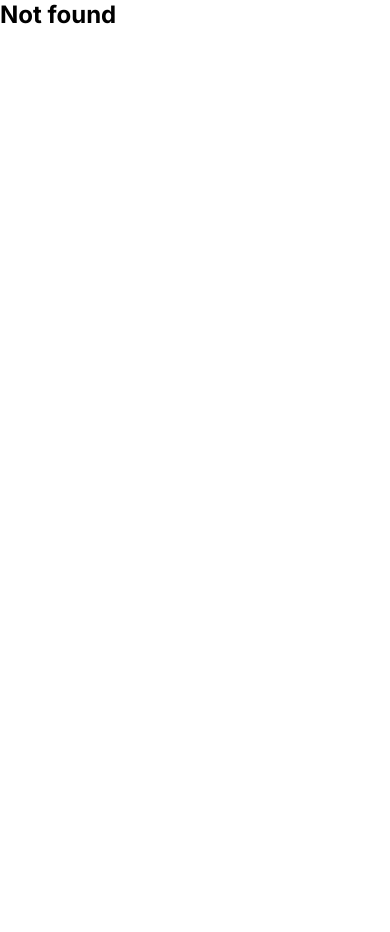
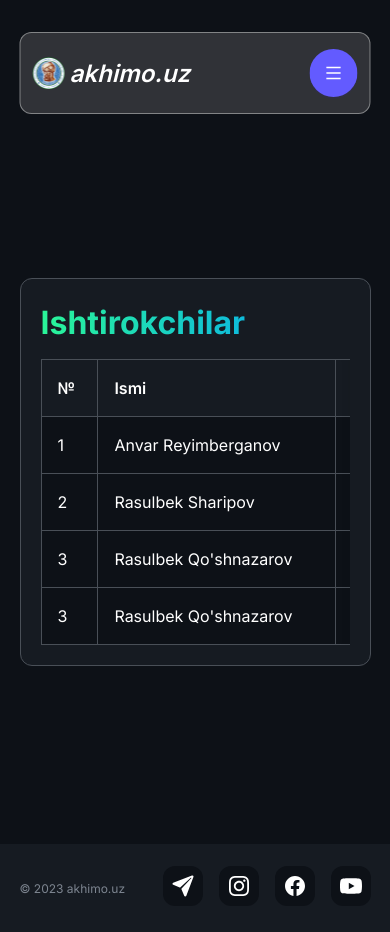
Before and after one commit to mukhammadjcn/xorazmiy, a React (Vite) app: page /participants in a window 390 px wide. Before the commit the page ends 844 px from the top, so only its background shows below. Built offline with nearby package versions, Linux system fonts and the light colour scheme.

Commit message:
Added mobils

```diff
--- a/src/layout/header/Header.tsx
+++ b/src/layout/header/Header.tsx
@@ -12,11 +12,11 @@ const menu = [
   },
   {
     name: 'Dastur',
-    link: '#explain',
+    link: '/plan',
   },
   {
     name: 'Ishtirokchilar',
-    link: '#participants',
+    link: '/participants',
   },
 ];
 
@@ -24,14 +24,18 @@ function HeaderSection() {
   const [open, setOpen] = useState(false);
   return (
     <div className="header">
-      <div className="header-logo">
-        <img src="/img/logo.png" alt="logo image" />
-        <p>akhimo.uz</p>
-      </div>
+      <Link to={'/'}>
+        <div className="header-logo">
+          <img src="/img/logo.png" alt="logo image" />
+          <p>akhimo.uz</p>
+        </div>
+      </Link>
       <div className={`header-menu ${open ? 'header-menu-active' : ''}`}>
         {menu.map((el) => (
           <div className="home-header-items" key={el.link}>
-            <a href={el.link}>{el.name}</a>
+            <Link to={el.link} onClick={() => window.reload()}>
+              {el.name}
+            </Link>
           </div>
         ))}
         <SelectLang />
--- a/src/pages/Home/components/hero/hero.scss
+++ b/src/pages/Home/components/hero/hero.scss
@@ -103,7 +103,7 @@
     &-menu {
       position: absolute;
       display: flex;
-      width: 100vw;
+      width: 110%;
       height: 100vh;
       top: -40%;
       left: -150%;
@@ -114,7 +114,7 @@
       transition: 0.3s ease-in-out;
 
       &-active {
-        left: -6%;
+        left: -5%;
       }
     }
   }
--- a/src/pages/Home/home.scss
+++ b/src/pages/Home/home.scss
@@ -4,4 +4,5 @@
   position: relative;
   color: $clr_white;
   background-color: $clr_bgd;
+  overflow-x: hidden;
 }
--- /dev/null
+++ b/src/pages/Participants/index.tsx
@@ -0,0 +1,79 @@
+import { Table } from 'antd';
+import { ColumnsType } from 'antd/es/table';
+
+function ParticipantsPage() {
+  interface DataType {
+    key: string;
+    name: string;
+    company: string;
+    user: string;
+  }
+
+  const columns: ColumnsType<DataType> = [
+    {
+      title: '№',
+      dataIndex: 'key',
+      key: 'key',
+    },
+    {
+      title: 'Ismi',
+      dataIndex: 'name',
+      key: 'name',
+    },
+    {
+      title: 'Tashkilot',
+      dataIndex: 'company',
+      key: 'company',
+    },
+    {
+      title: 'Ishtirokchi',
+      dataIndex: 'user',
+      key: 'user',
+    },
+  ];
+
+  const data: DataType[] = [
+    {
+      key: '1',
+      name: 'Anvar Reyimberganov',
+      company: 'Urgench State University (Uzbekistan)',
+      user: 'Team leader',
+    },
+    {
+      key: '2',
+      name: 'Rasulbek Sharipov',
+      company: 'Karshi State University (Uzbekistan)',
+      user: 'Participant',
+    },
+    {
+      key: '3',
+      name: "Rasulbek Qo'shnazarov",
+      company: 'UrSU (Uzbekistan)',
+      user: 'Participant',
+    },
+    {
+      key: '3',
+      name: "Rasulbek Qo'shnazarov",
+      company: 'UrSU (Uzbekistan)',
+      user: 'Participant',
+    },
+  ];
+
+  return (
+    <div className="signUp">
+      <div className="signUp-form">
+        <h2>Ishtirokchilar</h2>
+
+        <Table
+          columns={columns}
+          dataSource={data}
+          pagination={false}
+          bordered
+          scroll={{ x: 800 }}
+        />
+      </div>
+    </div>
+  );
+}
+
+export default ParticipantsPage;
--- /dev/null
+++ b/src/pages/Plan/index.tsx
@@ -0,0 +1,118 @@
+import Table, { ColumnsType } from 'antd/es/table';
+
+function PlanPage() {
+  interface DataType {
+    key: number;
+    time: string;
+    places: string;
+    location: string;
+  }
+
+  const columns: ColumnsType<DataType> = [
+    {
+      title: 'Kun',
+      key: 'day',
+      onCell: (record) => ({
+        rowSpan: record.key % 5 === 0 ? 5 : 0,
+      }),
+      render: (_, record) =>
+        Math.floor(record.key / 5) === 0 ? 'First Day' : 'Second Day',
+    },
+    {
+      title: 'Vaqt',
+      dataIndex: 'time',
+      key: 'time',
+    },
+    {
+      title: 'Kun tartibi',
+      dataIndex: 'places',
+      key: 'places',
+    },
+    {
+      title: 'Manzil',
+      dataIndex: 'location',
+      key: 'location',
+    },
+  ];
+
+  const data: DataType[] = [
+    {
+      key: 0,
+      time: '09:00-20:00',
+      places: 'Arrival and Registration (UrSU)',
+      location: 'Location',
+    },
+    {
+      key: 1,
+      time: '09:00-20:00',
+      places: 'Arrival and Registration (UrSU)',
+      location: 'Location',
+    },
+    {
+      key: 2,
+      time: '09:00-20:00',
+      places: 'Arrival and Registration (UrSU)',
+      location: 'Location',
+    },
+    {
+      key: 3,
+      time: '09:00-20:00',
+      places: 'Arrival and Registration (UrSU)',
+      location: 'Location',
+    },
+    {
+      key: 4,
+      time: '09:00-20:00',
+      places: 'Arrival and Registration (UrSU)',
+      location: 'Location',
+    },
+    {
+      key: 5,
+      time: '09:00-20:00',
+      places: 'Arrival and Registration (UrSU)',
+      location: 'Location',
+    },
+    {
+      key: 6,
+      time: '09:00-20:00',
+      places: 'Arrival and Registration (UrSU)',
+      location: 'Location',
+    },
+    {
+      key: 7,
+      time: '09:00-20:00',
+      places: 'Arrival and Registration (UrSU)',
+      location: 'Location',
+    },
+    {
+      key: 8,
+      time: '09:00-20:00',
+      places: 'Arrival and Registration (UrSU)',
+      location: 'Location',
+    },
+    {
+      key: 9,
+      time: '09:00-20:00',
+      places: 'Arrival and Registration (UrSU)',
+      location: 'Location',
+    },
+  ];
+
+  return (
+    <div className="signUp">
+      <div className="signUp-form">
+        <h2>AKHIMO DASTURI 2023</h2>
+
+        <Table
+          columns={columns}
+          dataSource={data}
+          pagination={false}
+          bordered
+          scroll={{ x: 800 }}
+        />
+      </div>
+    </div>
+  );
+}
+
+export default PlanPage;
--- a/src/pages/auth/signUp/constants.ts
+++ b/src/pages/auth/signUp/constants.ts
@@ -72,6 +72,16 @@ export const signUpFormData = [
   },
 ];
 
+export const codeFormData = [
+  {
+    name: 'code',
+    label: 'Tasdiqlash kodi',
+    placeholder: 'Kodni kiriting',
+    message: 'Please input your code!',
+    className: 'full mb-36',
+  },
+];
+
 export const FormOptions = [
   { value: 'jack', label: 'Jack' },
   { value: 'lucy', label: 'Lucy' },
--- a/src/pages/auth/signUp/index.tsx
+++ b/src/pages/auth/signUp/index.tsx
@@ -1,10 +1,49 @@
 import { Button, Form, Input, Select } from 'antd';
-import { FormOptions, signUpFormData } from './constants';
+import { FormOptions, codeFormData, signUpFormData } from './constants';
 import './signUp.scss';
+import { useState } from 'react';
 
 function SignUpPage() {
+  const [codeSection, setCodeSection] = useState(false);
+
   return (
     <div className="signUp">
+      {codeSection ? (
+        <div className="signUp-form">
+          <h2>Tasdiqlash</h2>
+          <Form
+            // onFinish={onFinish}
+            layout="vertical"
+            requiredMark={false}
+            className="form-form auth-form"
+          >
+            {codeFormData.map((item) => {
+              return (
+                <Form.Item
+                  name={item.name}
+                  // label={item.label + '*'}
+                  label={item.label}
+                  key={item.label}
+                  rules={[{ required: true, message: item.message }]}
+                  className={item.className}
+                >
+                  {/* <Input placeholder={item.placeholder} /> */}
+                  <Input placeholder={item.placeholder} />
+                </Form.Item>
+              );
+            })}
+
+            <Button
+              htmlType="submit"
+              className="auth-form-btn"
+              type="primary"
+              // onClick={() => navigate("/auth/password")}
+            >
+              Ro'yxatdan o'tish
+            </Button>
+          </Form>
+        </div>
+      ) : (
         <div className="signUp-form">
           <h2>Ro‘yxatdan o‘tish</h2>
           <Form
@@ -47,6 +86,7 @@ function SignUpPage() {
             </Button>
           </Form>
         </div>
+      )}
     </div>
   );
 }
--- a/src/pages/auth/signUp/signUp.scss
+++ b/src/pages/auth/signUp/signUp.scss
@@ -5,7 +5,8 @@
   display: flex;
   align-items: center;
   justify-content: center;
-  height: 100vh;
+  min-height: 100vh;
+  padding: 220px 0 120px;
   &-form {
     width: 928px;
     background-color: #161b22;
@@ -20,7 +21,7 @@
       background-clip: text;
       -webkit-background-clip: text;
       -webkit-text-fill-color: transparent;
-      margin-bottom: 24px;
+      margin: 0 2rem 24px;
     }
 
     .auth-form {
@@ -30,3 +31,29 @@
     }
   }
 }
+
+@media (max-width: 980px) {
+  .signUp {
+    .signUp-form {
+      width: 90%;
+    }
+  }
+}
+
+@media (max-width: 600px) {
+  .signUp {
+    &-form {
+      h2 {
+        font-size: 32px;
+        line-height: 48px;
+        margin: 0 0 12px;
+      }
+    }
+    .half {
+      width: 100%;
+    }
+    .form-form {
+      margin: 0;
+    }
+  }
+}
--- a/src/provider/antConfig/index.tsx
+++ b/src/provider/antConfig/index.tsx
@@ -43,6 +43,13 @@ function AntConfigProvider({ children }: ProviderProps) {
           Dropdown: {
             colorBgElevated: '#37393C',
           },
+          Table: {
+            headerBg: '#161B22',
+            headerBorderRadius: 0,
+            colorBgContainer: '#0D1117',
+            borderColor: '#494F57',
+            fontSize: 16,
+          },
         },
       }}
     >
--- a/src/routes/index.tsx
+++ b/src/routes/index.tsx
@@ -1,6 +1,8 @@
 import { Route, Routes } from 'react-router-dom';
 import MainLayout from 'src/layout';
 import Home from 'src/pages/Home';
+import ParticipantsPage from 'src/pages/Participants';
+import PlanPage from 'src/pages/Plan';
 import SignUpPage from 'src/pages/auth/signUp';
 
 function RoutElements() {
@@ -9,6 +11,8 @@ function RoutElements() {
       <Route path="/" element={<MainLayout />}>
         <Route path="/" element={<Home />} />
         <Route path="/register" element={<SignUpPage />} />
+        <Route path="/plan" element={<PlanPage />} />
+        <Route path="/participants" element={<ParticipantsPage />} />
       </Route>
       <Route path="*" element={<h2>Not found</h2>} />
     </Routes>
--- a/src/styles/global.scss
+++ b/src/styles/global.scss
@@ -61,3 +61,6 @@ a {
 .half {
   width: calc(50% - 1rem);
 }
+.mb-36 {
+  margin-bottom: 36px;
+}
```
Lines whose indentation alone changed are shown as unchanged.
